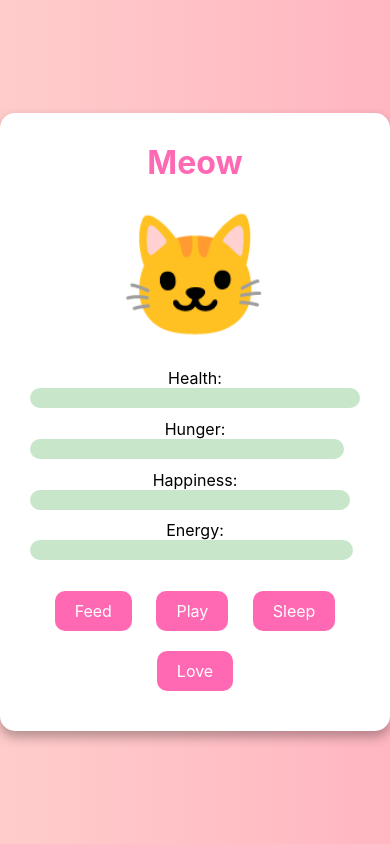
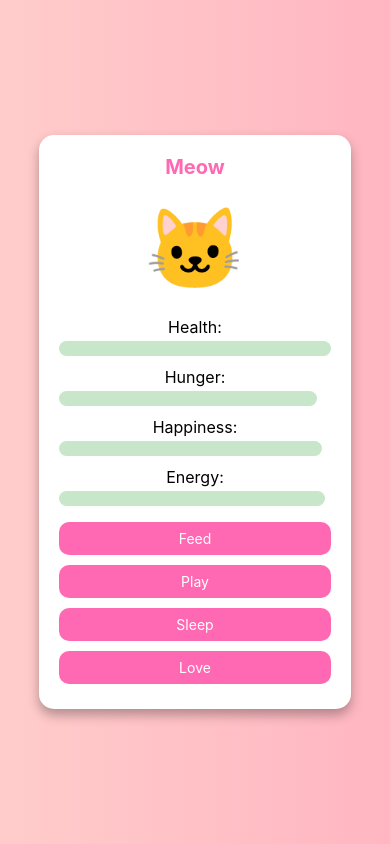
Before and after one commit to wanghaisheng/wuxing-pet, a website: page index.html in a window 390 px wide. Drawn offline with Linux system fonts and the light colour scheme.

Commit message:
added mobile adaptability

```diff
--- a/src/styles.css
+++ b/src/styles.css
@@ -74,7 +74,66 @@ progress::-moz-progress-bar {
   transition: transform 0.2s, background-color 0.3s;
 }
 
-.actions button:hover {
-  transform: scale(1.1);
-  background-color: #ff1493;
+@media (hover: hover) {
+  .actions button:hover {
+    transform: scale(1.1);
+    background-color: #ff1493;
+  }
 }
+
+@media (hover: none) {
+  .actions button:active {
+    transform: scale(1.1);
+    background-color: #ff1493;
+  }
+}
+
+@media (max-width: 768px) {
+  .app-container {
+    padding: 20px;
+  }
+
+  h1 {
+    font-size: 24px;
+  }
+
+  .pet {
+    font-size: 80px;
+  }
+
+  .actions button {
+    padding: 8px 16px;
+    font-size: 14px;
+  }
+
+  .stats {
+    margin: 10px 0;
+  }
+
+  progress {
+    height: 15px;
+  }
+
+  progress::-webkit-progress-bar {
+    height: 15px;
+  }
+
+  progress::-moz-progress-bar {
+    height: 15px;
+  }
+}
+
+@media (max-width: 480px) {
+  h1 {
+    font-size: 20px;
+  }
+
+  .pet {
+    font-size: 80px;
+  }
+
+  .actions button {
+    width: 100%;
+    margin: 5px 0;
+  }
+}
```
